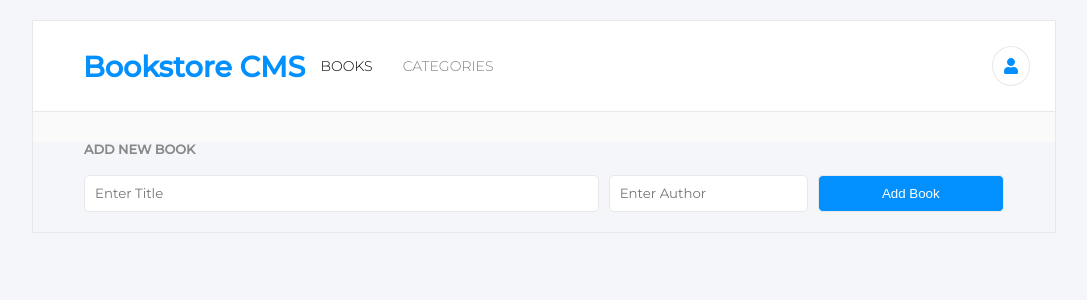
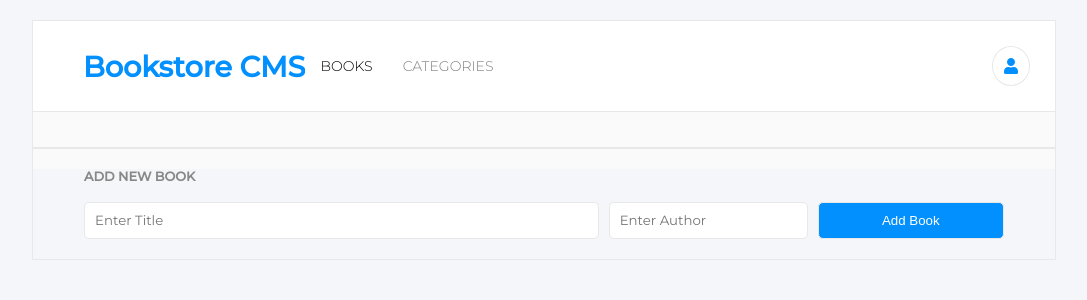
Before and after one commit to inspecta/Book-CMS, a React (Create React App) app: page / in a window 1280 px wide. Shown: the top 300 px of the page, without its empty margins (96-1183 px from the left). Built offline with nearby package versions, Linux system fonts and the light colour scheme; no server answers; a web font is replaced by a local one.

Commit message:
Update class names of elements for styling

```diff
--- a/src/Components/AddBook.js
+++ b/src/Components/AddBook.js
@@ -34,6 +34,8 @@ const AddBook = () => {
   };
 
   return (
+    <>
+      <div className="seperators-hr" />
       <div className="add-book">
         <form onSubmit={addNewBook}>
           <h2 className="add-title">ADD NEW BOOK</h2>
@@ -61,6 +63,7 @@ const AddBook = () => {
           </div>
         </form>
       </div>
+    </>
   );
 };
 
--- a/src/Components/Shared/Books.js
+++ b/src/Components/Shared/Books.js
@@ -35,6 +35,7 @@ const Books = ({
             </div>
           </div>
         </div>
+        <div className="seperators-big" />
         <div className="current-chapter white">
           <h4 className="chapter-title white">CURRENT CHAPTER</h4>
           <p className="chapter-no white">Chapter 17</p>
@@ -43,7 +44,6 @@ const Books = ({
           </div>
         </div>
       </div>
-      <hr />
     </>
   );
 };
```
Lines whose indentation alone changed are shown as unchanged.
